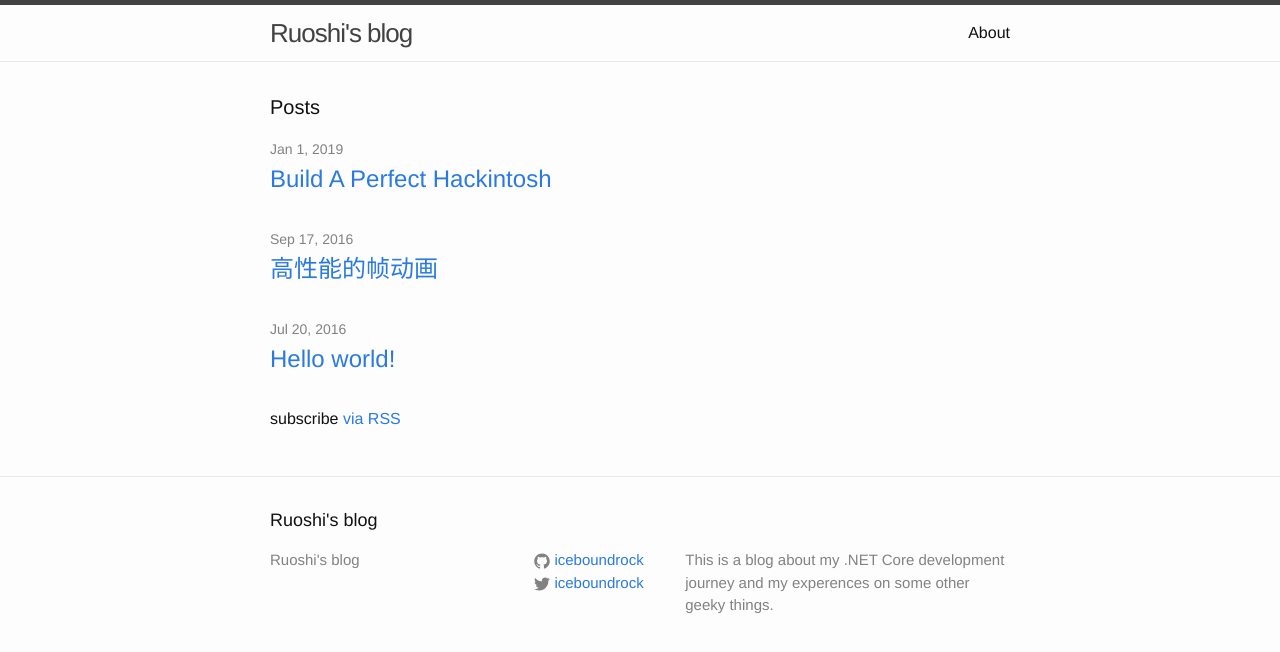
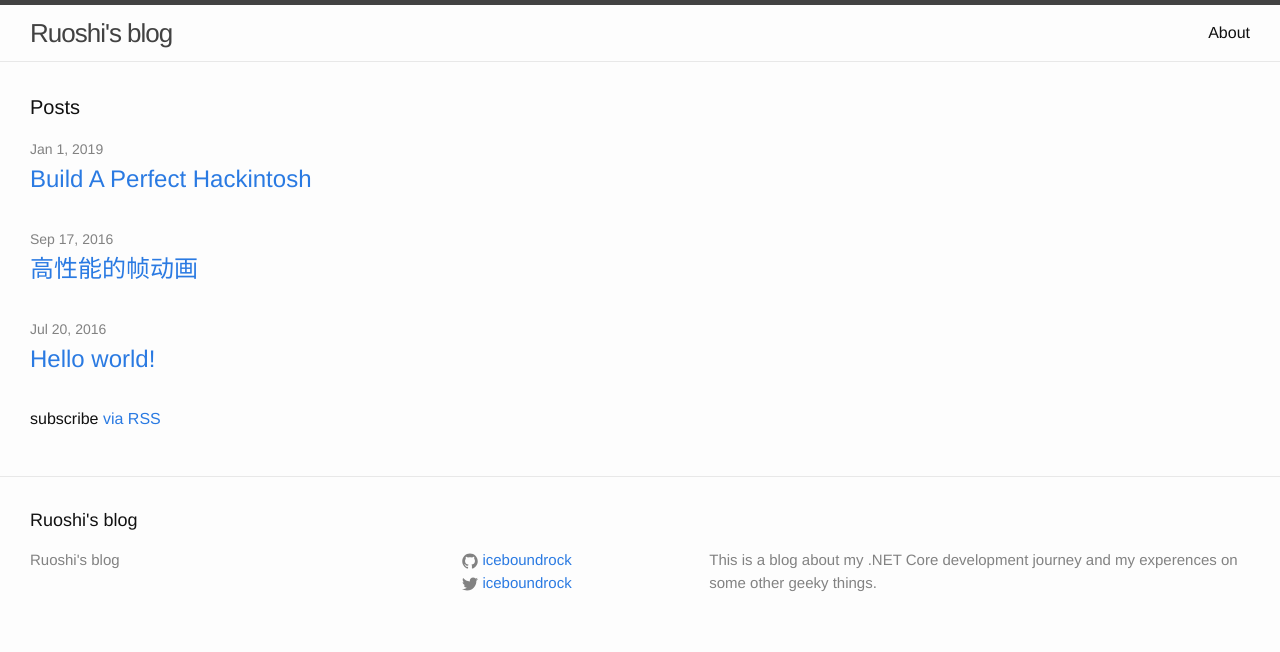
Before and after one commit to iceboundrock/iceboundrock.github.io, a Jekyll site: the page built from index.html, in a window 1280 px wide. Shown: the top 652 px of the page. Built offline with Jekyll 4.4.1, drawn with Linux system fonts in a browser that asks for light colours.

Commit message:
make content-width wider

```diff
--- a/css/main.scss
+++ b/css/main.scss
@@ -23,7 +23,7 @@ $grey-color-light: lighten($grey-color, 40%);
 $grey-color-dark:  darken($grey-color, 25%);
 
 // Width of the content area
-$content-width:    800px;
+$content-width:    1366px;
 
 $on-palm:          600px;
 $on-laptop:        800px;
```
